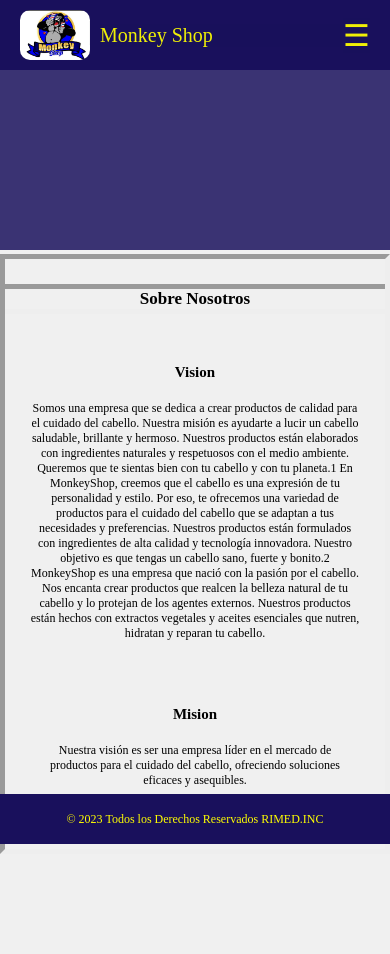
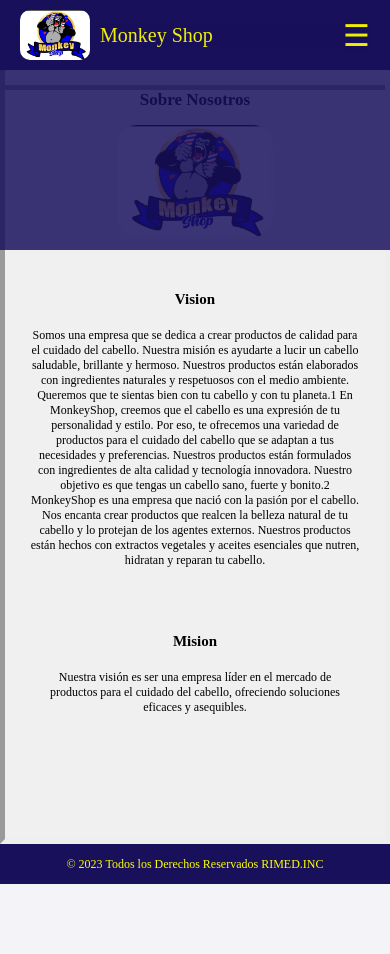
Before and after one commit to rimed4589/MonkeyShop, a PHP site: page /pages/nosotros.html in a window 390 px wide. After the commit the page ends 884 px from the top, so only its background shows below. Run offline with PHP 8.4, Linux system fonts and the light colour scheme.

Commit message:
se corrigio error  en centrado para resposive

```diff
--- a/css/estilos_footer.css
+++ b/css/estilos_footer.css
@@ -14,6 +14,4 @@
     justify-content: center;
     align-self: center;
     text-align: center;
-
-
 }
--- a/css/estilos_nav.css
+++ b/css/estilos_nav.css
@@ -13,8 +13,6 @@
     justify-content: space-between;
     align-items: center;
     position: relative;
-
-
 }
 
 .navbar .logo {
@@ -68,13 +66,13 @@ img {
     .navbar .nav-links {
         position: fixed;
         height: 100vh;
-        width: 90%;
+        width: 80%;
         top: 0;
         left: -100%;
         flex-direction: column;
         align-items: center;
         justify-content: center;
-        transition: left 2s ease-in-out;
+        transition: left 1s ease-in-out;
         z-index: 1000;
     }
 
@@ -90,6 +88,7 @@ img {
     .menu-toggle:hover ~ .nav-links {
         left: 0;
         transition: left 1s ease-in-out;
+
     }
 
 }
--- a/css/estilos_nosotros.css
+++ b/css/estilos_nosotros.css
@@ -6,10 +6,12 @@
 }
 body{
     background-color:  #f0f0f0;
+
 }
 .iframe_nav{
     width: 100%;
     height: 70px;
+    position: fixed;
 
 }
 header{
@@ -24,10 +26,20 @@ header{
     border: inset 5px;
 
 }
+.flexContainer {
+    height: 100vh;
 
+}
 h2{
     border: inset 5px;
-    margin-top: 25px;
+    margin-top: 80px;
+    display: block;
+}
+img {
+    width: 200px;
+    height: 150px;
+    margin-top: 50px;
+    border-radius: 20px;
 }
 .div_nosotros{
     width: 800px;
@@ -48,23 +60,22 @@ h3{
     width: 800px;
     padding: 10px;
     text-align: center;
+    margin-bottom: 50px;
+
 
 }
 p {
     margin-top: 20px;
+
 }
-footer{
-    bottom: 0;
-    position: fixed;
-}
+
 .iframe_footer{
-    width: 100vw;
-    height: 50px;
-    position: fixed;
+    width: 100%;
+    height: 40px;
+    display: block;
     bottom: 0;
 
 }
-
 
 
 @media (max-width: 768px) {
@@ -73,15 +84,21 @@ footer{
         flex-direction: column;
         align-content: center;
         justify-content: center;
+
+
+    }
+    .flexContainer{
+        font-size: 12px;
+        text-align: center;
+        height: auto;
+        height: 100vh;
         overflow-x: hidden;
 
     }
-    .flexContainer{
-        overflow-x: hidden;
-        margin-bottom: 100px;
-        font-size: 12px;
-        padding: 0 5px;
-        text-align: center;
+    img {
+        width: 40vw;
+        height: auto;
+        margin-top: 10px;
     }
     .div_vision{
         width: 85vw;
@@ -103,6 +120,7 @@ footer{
     h3 {
         font-size: 15px;
     }
+
    header:hover {
         .iframe_nav {
             display:inline;
--- a/js/scripts.js
+++ b/js/scripts.js
@@ -9,7 +9,8 @@ document.getElementById('commentForm').addEventListener('submit', function(event
     commentCard.innerHTML = `
         <h3>${name}</h3>
         <p>${comment}</p>
-        <small>${email}</small>
+        <br>
+        <small><b>${email}</b></small>
     `;
 
     document.querySelector('.comments-grid').appendChild(commentCard);
--- a/pages/nosotros.html
+++ b/pages/nosotros.html
@@ -13,6 +13,7 @@
     <div class="flexContainer">
         <div class="div_nosotros">
             <h2>Sobre Nosotros</h2>
+            <img src="/images/logoFinal.jpg" alt="" srcset="">
         </div>
         <div class="div_vision">
             <h3>Vision</h3>
@@ -37,8 +38,9 @@
 
 
     </div>
-    <footer>
-        <iframe class="iframe_footer" src="footer.html" frameborder="0"></iframe>
-    </footer>
+
 </body>
+<footer>
+    <iframe class="iframe_footer" src="footer.html" frameborder="0"></iframe>
+</footer>
 </html>
```
Also changed, not shown: css/estilos_Contacto.css (+21 -14 lines), css/estilos_Productos.css (+16 -6 lines), pages/contacto.html (+5 -7 lines).
